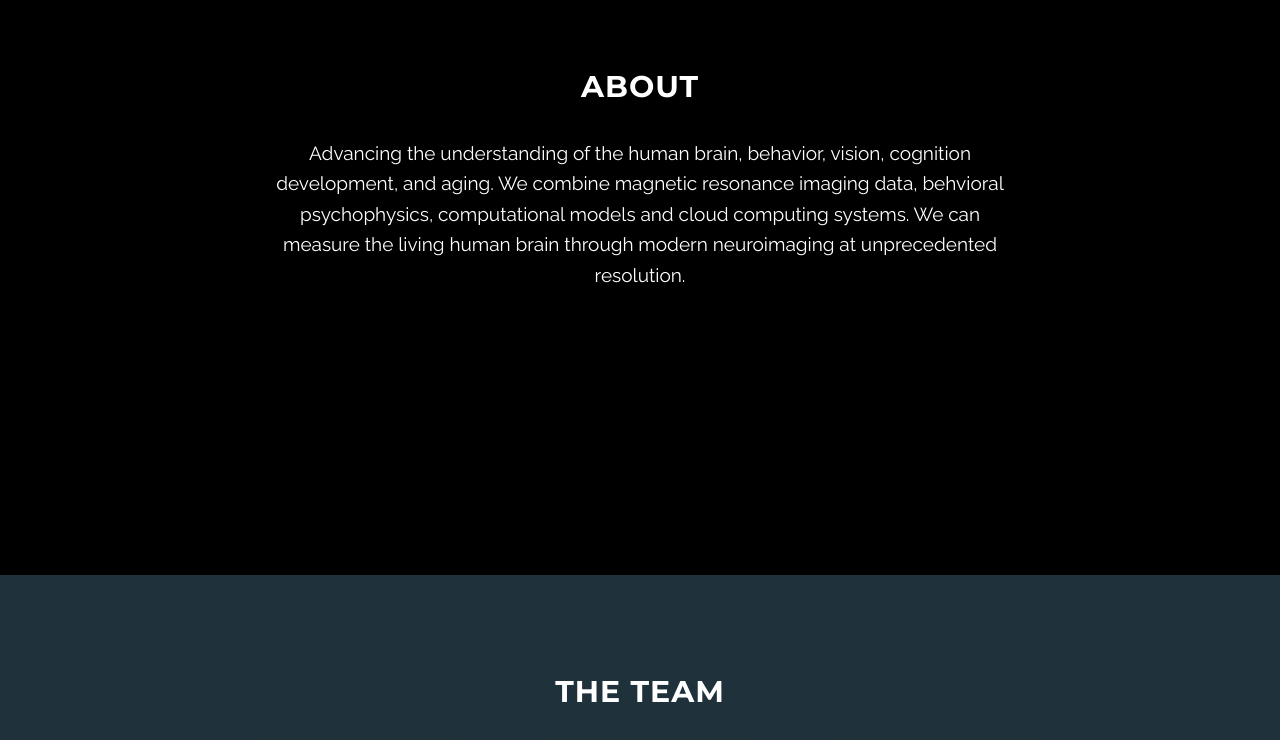
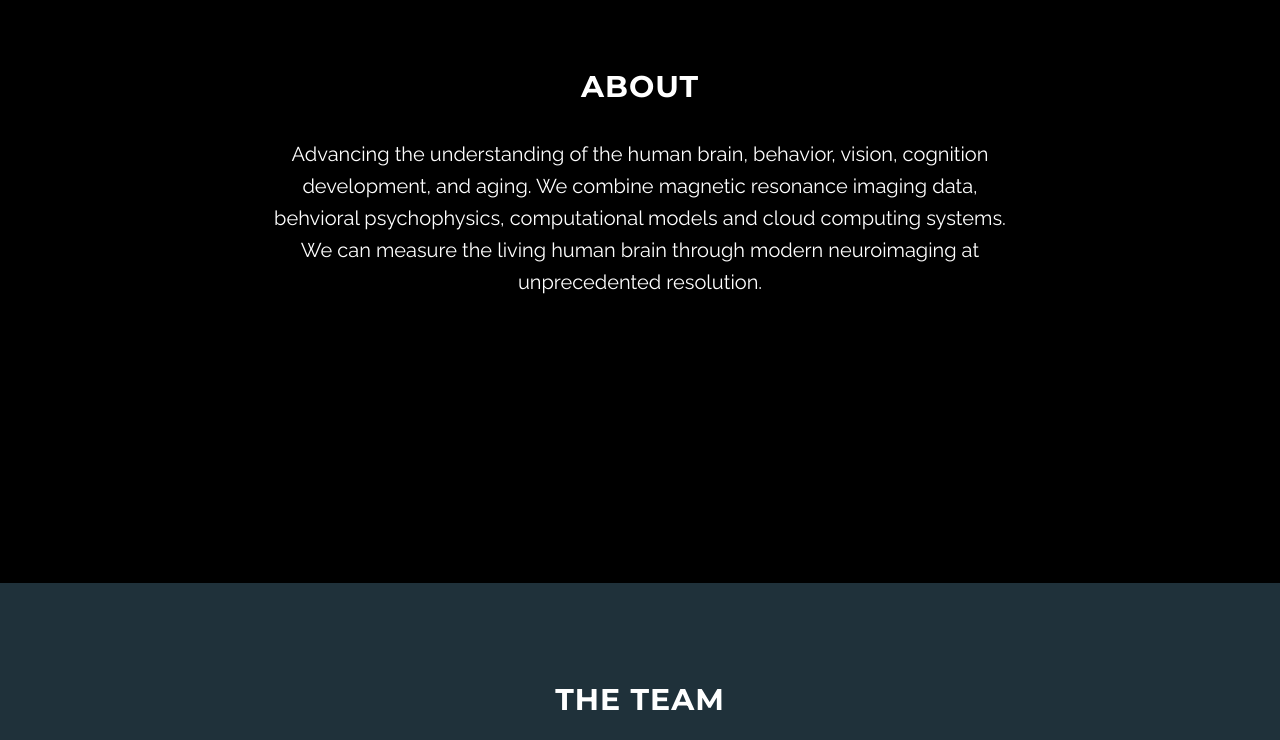
Before and after one commit to eberquist514/plab, a website: page index.html in a window 1280 px wide. Shown: the part 980-1720 px from the top of the page. Drawn offline with nearby package versions, Linux system fonts and the light colour scheme; some packages are replaced by stand-ins of ours.

Commit message:
fixed <p> formatting

```diff
--- a/css/grayscale.css
+++ b/css/grayscale.css
@@ -36,7 +36,7 @@ p {
 @media (min-width: 768px) {
   p {
     margin: 0 0 35px;
-    font-size: 19px;
+    font-size: 20px;
     line-height: 1.6;
   }
 }
```
Also changed, not shown: index.html (+4 -4 lines).
